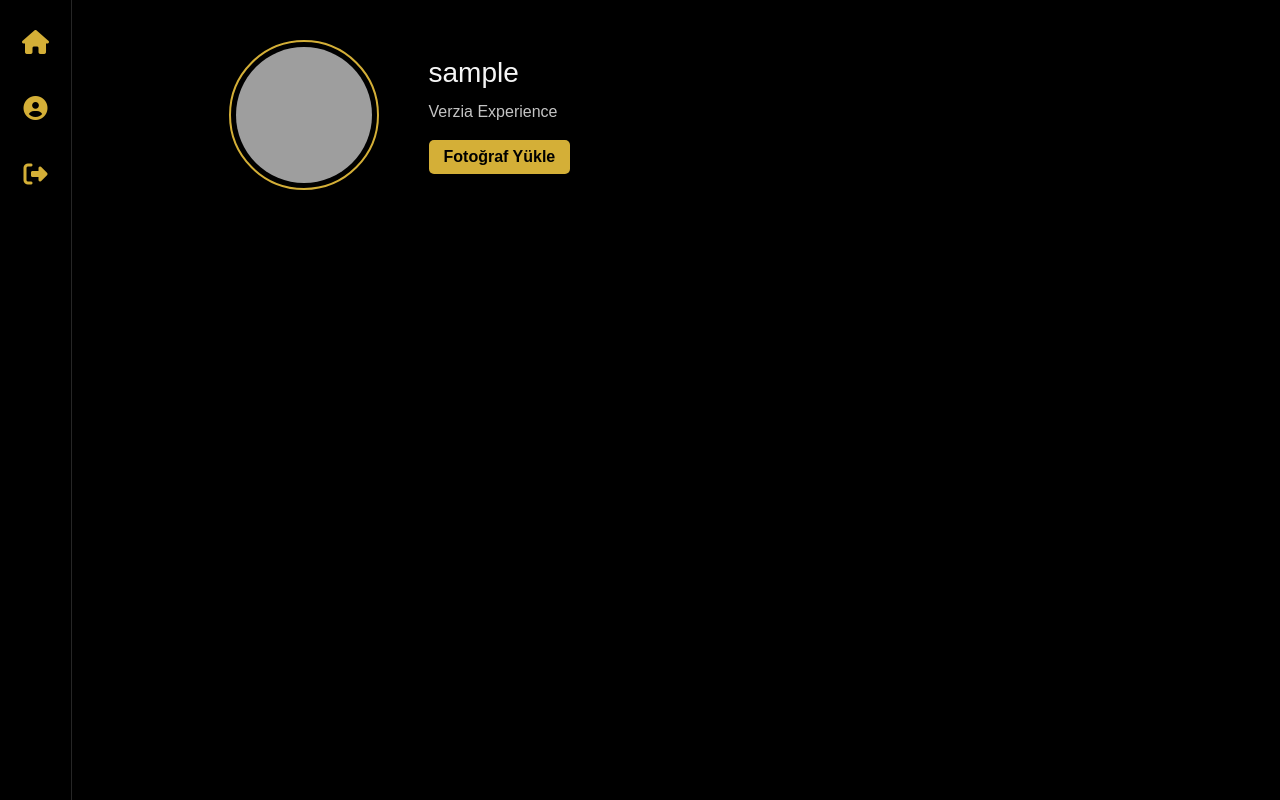
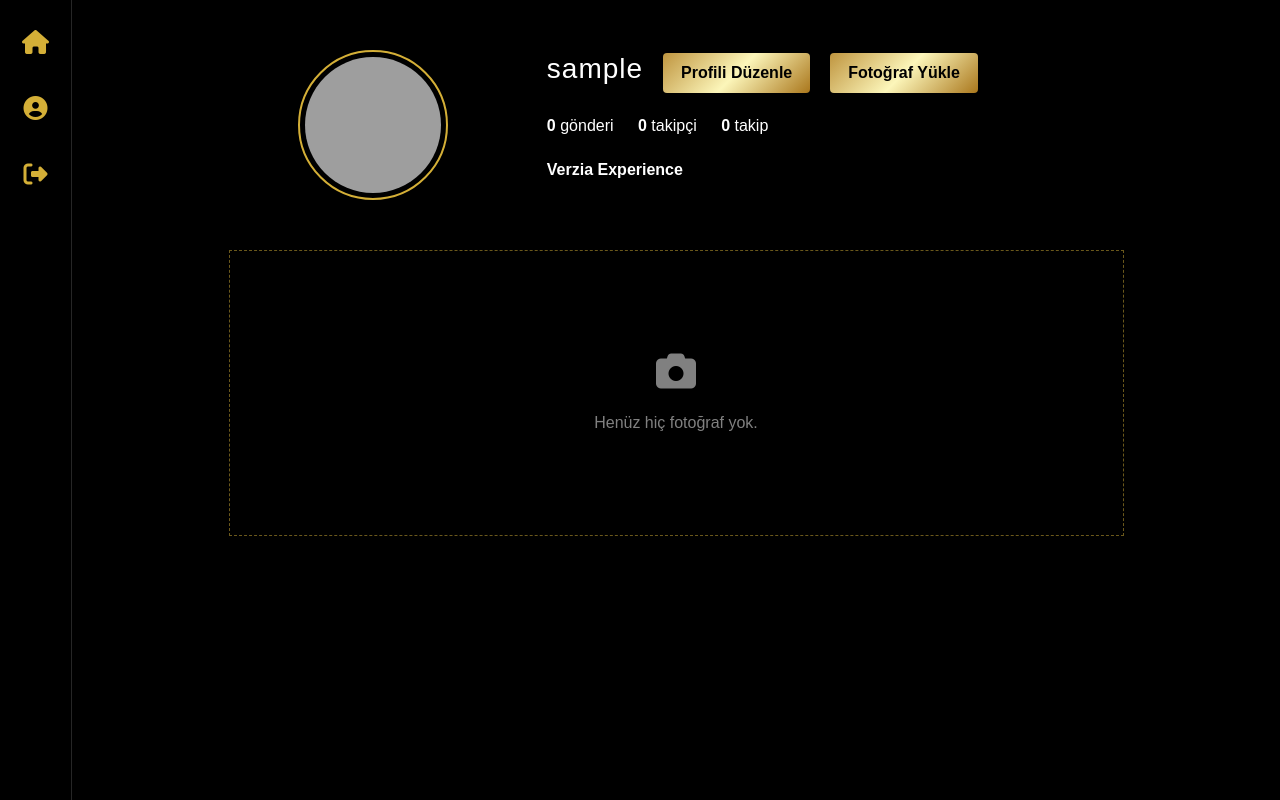
Before and after one commit to ONLINEGALERI/onlinegaleri, a Flask app: a page that uses templates/profile.html in a window 1280 px wide. Run offline with Flask 3, Linux system fonts and the light colour scheme; the visitor is signed in with stand-in values (Sample User, id 1); data comes from the database, SQL or seed files in the repository; data that the repository does not hold is empty; some libraries are stand-ins or nearby versions; grey boxes are pictures that could not be loaded.

Commit message:
düzenlemeler

```diff
--- a/app.py
+++ b/app.py
@@ -1,23 +1,17 @@
-from flask import Flask, render_template, request, redirect, url_for, send_from_directory, flash, jsonify
-from werkzeug.utils import secure_filename
+from flask import Flask, render_template, request, redirect, url_for, send_from_directory, jsonify
 from flask_login import login_user, logout_user, current_user, login_required
-from datetime import datetime
 import os
-
-from config import Config
 from extensions import db, migrate, login_manager
 from models.user import User
 from models.photo import Photo
 
 app = Flask(__name__)
-app.config.from_object(Config)
-app.secret_key = os.environ.get("SECRET_KEY", "verzia-final-2025")
+app.config.from_object('config.Config')
 
-# DATABASE AYARI
+# DATABASE BAĞLANTISI
 DATABASE_URL = os.environ.get("DATABASE_URL")
 if DATABASE_URL:
-    if DATABASE_URL.startswith("postgres://"):
-        DATABASE_URL = DATABASE_URL.replace("postgres://", "postgresql+psycopg2://", 1)
+    DATABASE_URL = DATABASE_URL.replace("postgres://", "postgresql+psycopg2://", 1)
     app.config["SQLALCHEMY_DATABASE_URI"] = DATABASE_URL
 
 db.init_app(app)
@@ -38,28 +32,28 @@ def index():
 def login():
     username = request.form.get("username")
     password = request.form.get("password")
-    user = User.query.filter((User.username == username) | (User.email == username)).first()
+    user = User.query.filter_by(username=username).first()
     if user and user.check_password(password):
         login_user(user, remember=True)
-        return jsonify({"status": "success", "redirect": url_for("profile", username=user.username, _external=True)})
-    return jsonify({"status": "error", "message": "Hatalı bilgi!"}), 401
+        return jsonify({"status": "success", "redirect": url_for("profile", username=user.username)})
+    return jsonify({"status": "error", "message": "Hata!"}), 401
 
 @app.route("/profile/<username>")
 @login_required
 def profile(username):
     user_to_show = User.query.filter_by(username=username).first_or_404()
-    photos = Photo.query.filter_by(owner_id=user_to_show.id).order_by(Photo.id.desc()).all()
-    is_vip = user_to_show.username.lower() in ["bec", "beril"]
-    profile_data = {"username": user_to_show.username, "avatar": user_to_show.avatar or "https://picsum.photos/400", "is_vip": is_vip, "bio": user_to_show.bio or "Verzia Experience"}
+    photos = Photo.query.filter_by(owner_id=user_to_show.id).all()
+    profile_data = {
+        "username": user_to_show.username,
+        "avatar": user_to_show.avatar or "https://picsum.photos/400",
+        "bio": "Verzia Experience",
+        "is_vip": user_to_show.username.lower() in ["bec", "beril"]
+    }
     return render_template("profile.html", server_profile=profile_data, photos=photos, can_edit=(current_user.id == user_to_show.id))
 
 @app.route("/uploads/<filename>")
 def uploaded_file(filename):
     return send_from_directory(app.config["UPLOAD_FOLDER"], filename)
 
-@app.route("/logout")
-def logout():
-    logout_user(); return redirect(url_for("index"))
-
 if __name__ == "__main__":
     app.run(host="0.0.0.0", port=int(os.environ.get("PORT", 10000)))
--- a/templates/profile.html
+++ b/templates/profile.html
@@ -1,25 +1,65 @@
 {% extends "base.html" %}
 {% block content %}
-<div style="max-width: 935px; margin: 0 auto; padding: 40px 20px;">
-    <header style="display: flex; align-items: center; margin-bottom: 40px;">
-        <img src="{{ server_profile.avatar }}" style="width: 150px; height: 150px; border-radius: 50%; border: 2px solid #d4af37; padding: 5px;">
-        <div style="margin-left: 50px;">
-            <h2 style="font-size: 28px; margin: 0;">{{ server_profile.username }} {% if server_profile.is_vip %}<i class="fa-solid fa-circle-check" style="color:#d4af37;"></i>{% endif %}</h2>
-            <p style="margin-top: 10px; opacity: 0.8;">{{ server_profile.bio }}</p>
-            {% if can_edit %}
-            <form action="{{ url_for('upload') }}" method="POST" enctype="multipart/form-data">
-                <input type="file" name="photo" onchange="this.form.submit()" style="display:none;" id="p-upload">
-                <button type="button" onclick="document.getElementById('p-upload').click()" style="background:#d4af37; border:none; color:#000; padding:5px 15px; border-radius:5px; font-weight:bold; cursor:pointer;">Fotoğraf Yükle</button>
-            </form>
-            {% endif %}
+<style>
+    .profile-container { max-width: 935px; margin: 0 auto; padding: 50px 20px; color: #fff; }
+    .profile-header { display: flex; align-items: center; margin-bottom: 44px; }
+    .avatar-box { flex: 1; display: flex; justify-content: center; }
+    .profile-avatar { width: 150px; height: 150px; border-radius: 50%; border: 2px solid #d4af37; padding: 5px; object-fit: cover; }
+    .info-box { flex: 2; padding-left: 30px; }
+    .user-row { display: flex; align-items: center; gap: 20px; margin-bottom: 20px; }
+    .user-name { font-size: 28px; font-weight: 300; letter-spacing: 1px; }
+    .gold-verify { color: #d4af37; font-size: 20px; }
+    .verzia-btn { background: linear-gradient(135deg, #bf953f, #fcf6ba, #aa771c); color: #000; border: none; padding: 8px 18px; border-radius: 4px; font-weight: bold; cursor: pointer; }
+
+    /* GALERİ DÜZENİ */
+    .photo-grid { display: grid; grid-template-columns: repeat(3, 1fr); gap: 28px; margin-top: 50px; }
+    .photo-item { aspect-ratio: 1/1; overflow: hidden; position: relative; border: 1px solid #262626; border-radius: 4px; }
+    .photo-item img { width: 100%; height: 100%; object-fit: cover; transition: 0.3s; cursor: pointer; }
+    .photo-item img:hover { filter: brightness(0.8); }
+
+    @media (max-width: 768px) {
+        .profile-header { flex-direction: column; text-align: center; }
+        .info-box { padding-left: 0; margin-top: 20px; }
+        .photo-grid { gap: 3px; }
+    }
+</style>
+
+<div class="profile-container">
+    <header class="profile-header">
+        <div class="avatar-box">
+            <img class="profile-avatar" src="{{ server_profile.avatar }}">
+        </div>
+        <div class="info-box">
+            <div class="user-row">
+                <h2 class="user-name">{{ server_profile.username }}</h2>
+                {% if server_profile.is_vip %}<i class="fa-solid fa-circle-check gold-verify"></i>{% endif %}
+                {% if can_edit %}
+                    <button class="verzia-btn">Profili Düzenle</button>
+                    <button class="verzia-btn" onclick="alert('Yükleme ekranı açılıyor...')">Fotoğraf Yükle</button>
+                {% endif %}
+            </div>
+            <div style="margin-bottom: 20px;">
+                <span style="margin-right: 20px;"><b>{{ photos|length }}</b> gönderi</span>
+                <span style="margin-right: 20px;"><b>0</b> takipçi</span>
+                <span><b>0</b> takip</span>
+            </div>
+            <p><b>{{ server_profile.bio }}</b></p>
         </div>
     </header>
-    <div style="display: grid; grid-template-columns: repeat(3, 1fr); gap: 20px;">
-        {% for photo in photos %}
-        <div style="aspect-ratio: 1/1; overflow: hidden; background: #111;">
-            <img src="{{ url_for('uploaded_file', filename=photo.filename) }}" style="width:100%; height:100%; object-fit:cover;">
-        </div>
-        {% endfor %}
+
+    <div class="photo-grid">
+        {% if photos %}
+            {% for photo in photos %}
+            <div class="photo-item">
+                <img src="{{ url_for('uploaded_file', filename=photo.filename) }}">
+            </div>
+            {% endfor %}
+        {% else %}
+            <div style="grid-column: 1/-1; text-align: center; padding: 100px; opacity: 0.5; border: 1px dashed #d4af37;">
+                <i class="fa-solid fa-camera" style="font-size: 40px; margin-bottom: 20px; display: block;"></i>
+                Henüz hiç fotoğraf yok.
+            </div>
+        {% endif %}
     </div>
 </div>
 {% endblock %}
```
